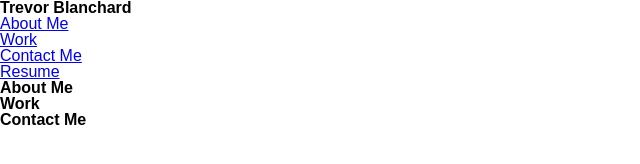
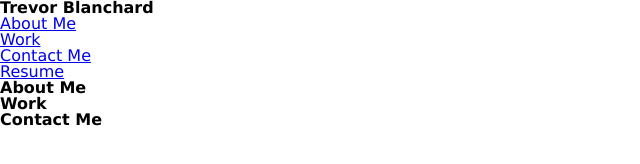
Before and after one commit to blanchardt/week-2-challenge, a plain HTML site: page index.html in a window 1280 px wide. Shown: the whole page, without its empty margins (0-640 px from the left). Drawn offline with Linux system fonts and the light colour scheme.

Commit message:
added margin, padding, and the font family in the universal selector.

```diff
--- a/assets/css/style.css
+++ b/assets/css/style.css
@@ -1,3 +1,6 @@
 /* Universal selector */
 * {
+    margin:0;
+    padding:0;
+    font-family: "Lucida Sans Unicode", "Lucida Grande", sans-serif;
 }
```
